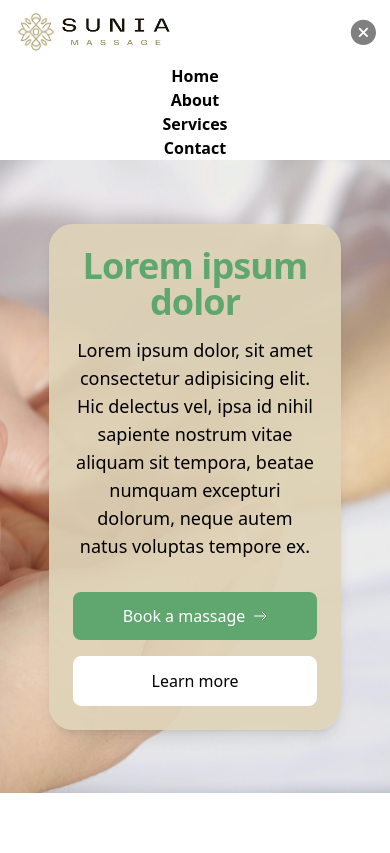
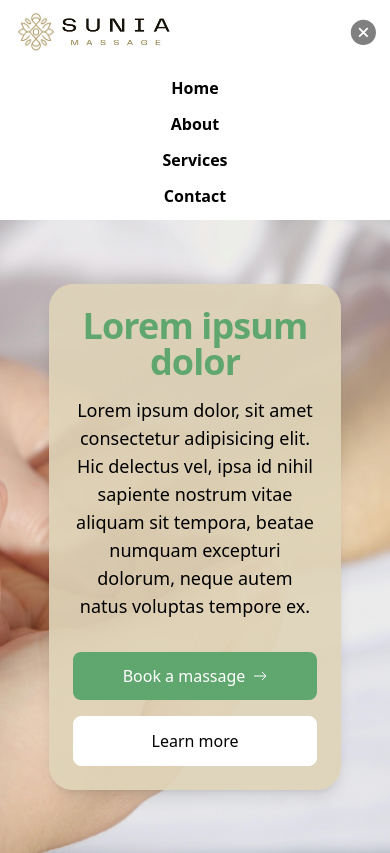
Before and after one commit to ShawnRSidwell/suniamassage, a React (Vite) app: page /home in a window 390 px wide. Both pictures are taken after a click on the button 363 px from the left and 31 px from the top of the page. Built offline with nearby package versions, Linux system fonts and the light colour scheme.

Commit message:
format header slightly

```diff
--- a/src/ui/Header.jsx
+++ b/src/ui/Header.jsx
@@ -45,7 +45,7 @@ function Header() {
           </div>
           {isMenuOpen && (
             <nav>
-              <ul className="flex flex-col items-center basis-full">
+              <ul className="flex flex-col items-center basis-full py-3 gap-3">
                 <li>
                   <Link to="/" className=" hover:text-gray-300 font-semibold">
                     Home
```
